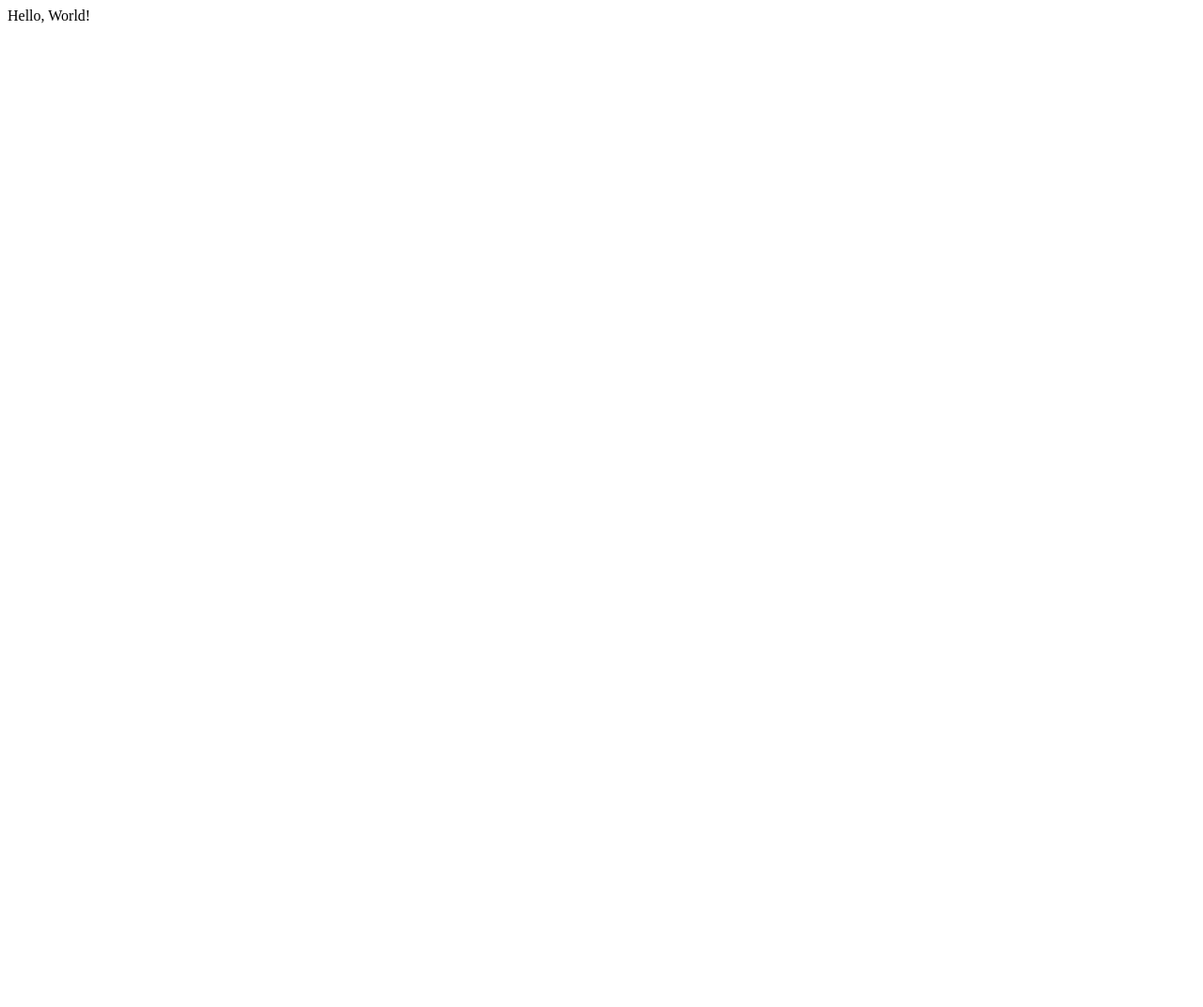
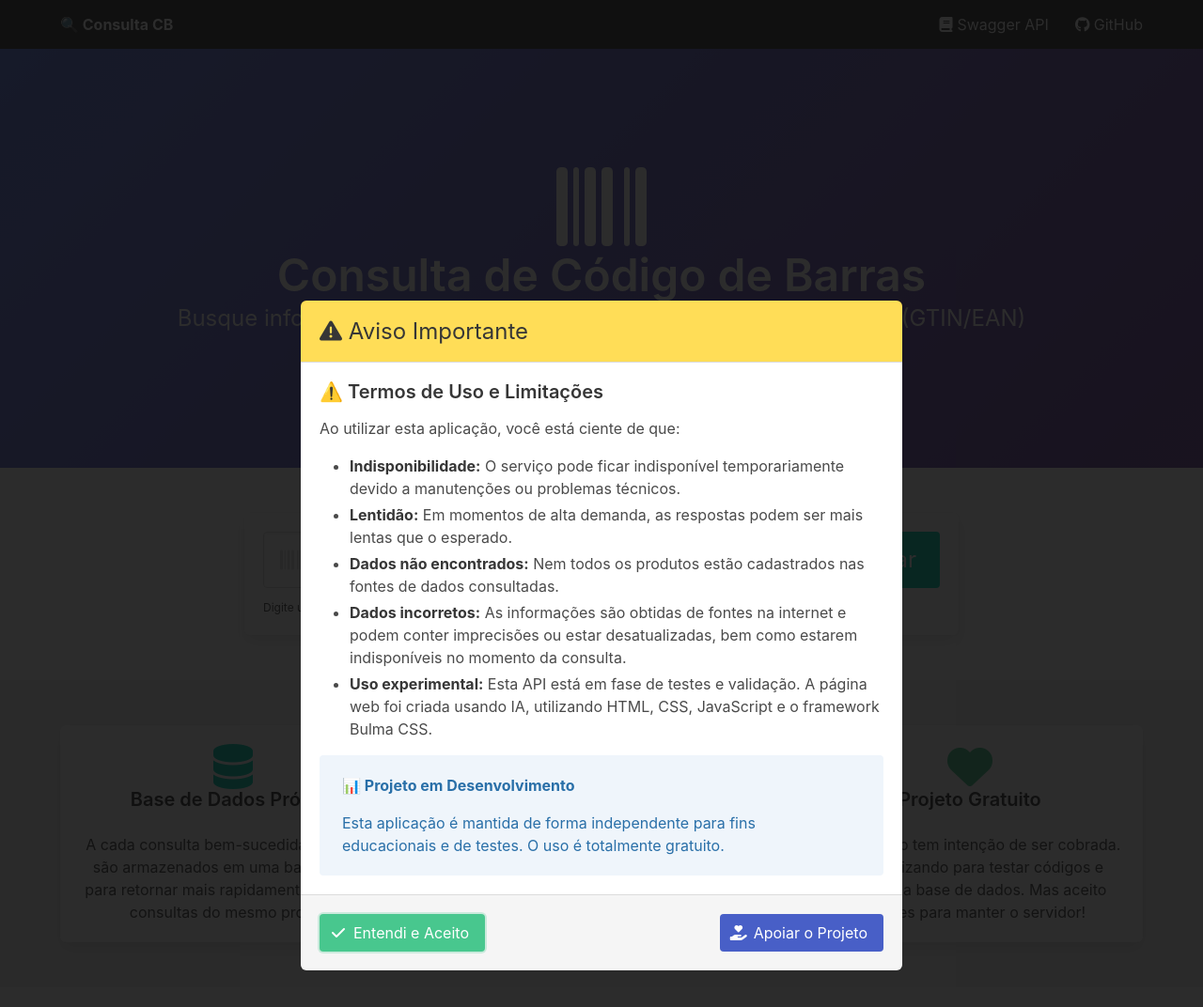
Before and after one commit to lhrp/consultaCB, a Flask app: page / in a window 1280 px wide. Before the commit the part shown is almost empty. Shown: the top 1072 px of the page at 94% size. Run offline with Flask 3, Linux system fonts and the light colour scheme.

Commit message:
Ajustes na página WEB

```diff
--- a/app.py
+++ b/app.py
@@ -55,7 +55,55 @@ def createAPP():
 
     @app.route('/')
     def home():
-        return "Hello, World!"
+        from flask import render_template
+        return render_template('home.html', title='Consulta de Código de Barras')
+
+    @app.route('/consultar', methods=['GET', 'POST'])
+    def consultar():
+        from flask import render_template, request
+        from routes.consultaAPI import consultaDados
+
+        resultado = None
+        erro = None
+        barcode = None
+        imagem_url = None
+
+        if request.method == 'POST':
+            barcode = request.form.get('barcode', '').strip()
+
+            if barcode and barcode.isdigit() and 8 <= len(barcode) <= 14:
+                try:
+                    # Consulta os dados do produto
+                    dadosCB = consultaDados(barcode, 1)
+
+                    if dadosCB.status_code == 200:
+                        data = dadosCB.json()
+
+                        # Verifica se a resposta tem a estrutura esperada
+                        if data.get('status') == 'success' and 'data' in data:
+                            resultado = data['data']
+                            # URL da imagem para ser carregada pelo template
+                            imagem_url = f"/api/codigoBarra/{barcode}/imagem"
+                        else:
+                            erro = data.get('message', 'Produto não encontrado')
+                    else:
+                        try:
+                            error_data = dadosCB.json()
+                            erro = error_data.get('message', f'Erro {dadosCB.status_code}: Não foi possível consultar o código de barras')
+                        except:
+                            erro = f'Erro {dadosCB.status_code}: Não foi possível consultar o código de barras'
+
+                except Exception as e:
+                    erro = f'Erro ao consultar: {str(e)}'
+            else:
+                erro = 'Por favor, digite um código de barras válido (8 a 14 dígitos)'
+
+        return render_template('home.html',
+                             title='Consulta de Código de Barras',
+                             resultado=resultado,
+                             erro=erro,
+                             barcode=barcode,
+                             imagem_url=imagem_url)
 
     return app
 
--- a/templates/base.html
+++ b/templates/base.html
@@ -2,14 +2,113 @@
 <!doctype html>
 <html lang="pt-BR">
   <head>
-
     <meta charset="utf-8">
-    <title>{{ title or "Minha API" }}</title>
+    <meta name="viewport" content="width=device-width, initial-scale=1">
+    <title>{{ title or "Consulta de Código de Barras" }}</title>
     <link rel="icon" type="image/svg+xml"
           href="{{ url_for('static', filename='img/favicon.svg') }}">
-  {% block head %}{% endblock %}
+
+    <!-- Bulma CSS -->
+    <link rel="stylesheet" href="https://cdn.jsdelivr.net/npm/bulma@0.9.4/css/bulma.min.css">
+
+    <!-- Font Awesome para ícones -->
+    <link rel="stylesheet" href="https://cdnjs.cloudflare.com/ajax/libs/font-awesome/6.4.0/css/all.min.css">
+
+    {% block head %}{% endblock %}
+
+    <style>
+      html, body {
+        height: 100%;
+      }
+      .main-content {
+        min-height: calc(100vh - 52px);
+      }
+    </style>
   </head>
   <body>
-    {% block content %}{% endblock %}
+    <!-- Navbar -->
+    <nav class="navbar is-dark" role="navigation" aria-label="main navigation">
+      <div class="container">
+        <div class="navbar-brand">
+          <a class="navbar-item" href="/">
+            <strong>🔍 Consulta CB</strong>
+          </a>
+
+          <a role="button" class="navbar-burger" aria-label="menu" aria-expanded="false" data-target="navbarMenu">
+            <span aria-hidden="true"></span>
+            <span aria-hidden="true"></span>
+            <span aria-hidden="true"></span>
+          </a>
+        </div>
+
+        <div id="navbarMenu" class="navbar-menu">
+          <!-- <div class="navbar-start">
+            <a class="navbar-item" href="/">
+              <span class="icon"><i class="fas fa-home"></i></span>
+              <span>Início</span>
+            </a>
+          </div> -->
+
+          <div class="navbar-end">
+            <a class="navbar-item" href="/api/docs" target="_blank">
+              <span class="icon"><i class="fas fa-book"></i></span>
+              <span>Swagger API</span>
+            </a>
+            <a class="navbar-item" href="https://github.com/lhrp/consultaCB" target="_blank">
+              <span class="icon"><i class="fab fa-github"></i></span>
+              <span>GitHub</span>
+            </a>
+          </div>
+        </div>
+      </div>
+    </nav>
+
+    <!-- Main Content -->
+    <main class="main-content">
+      {% block content %}{% endblock %}
+    </main>
+
+    <!-- Footer -->
+    <footer class="footer">
+      <div class="content has-text-centered">
+        <p>
+          <strong>Consulta de Código de Barras</strong> - Projeto Gratuito e de Código Aberto
+        </p>
+        <p>
+          <a href="/api/docs" target="_blank">
+            <span class="icon"><i class="fas fa-book"></i></span> Documentação API
+          </a> |
+          <a href="https://github.com/lhrp/consultaCB" target="_blank">
+            <span class="icon"><i class="fab fa-github"></i></span> GitHub
+          </a> |
+          <a href="https://apoia.se/lhrp" target="_blank" class="has-text-danger">
+            <span class="icon"><i class="fas fa-heart"></i></span> Apoiar o Projeto
+          </a>
+        </p>
+        <p class="is-size-7 has-text-grey">
+          Desenvolvido para fins educacionais e de testes
+        </p>
+      </div>
+    </footer>
+
+    <!-- Script para mobile menu -->
+    <script>
+      document.addEventListener('DOMContentLoaded', () => {
+        const $navbarBurgers = Array.prototype.slice.call(document.querySelectorAll('.navbar-burger'), 0);
+
+        if ($navbarBurgers.length > 0) {
+          $navbarBurgers.forEach( el => {
+            el.addEventListener('click', () => {
+              const target = el.dataset.target;
+              const $target = document.getElementById(target);
+              el.classList.toggle('is-active');
+              $target.classList.toggle('is-active');
+            });
+          });
+        }
+      });
+    </script>
+
+    {% block scripts %}{% endblock %}
   </body>
 </html>
--- /dev/null
+++ b/templates/home.html
@@ -0,0 +1,321 @@
+<!-- templates/home.html -->
+{% extends "base.html" %}
+
+{% block head %}
+<style>
+  .hero {
+    background: linear-gradient(135deg, #667eea 0%, #764ba2 100%);
+  }
+
+  .result-card {
+    margin-top: 2rem;
+  }
+
+  .json-viewer {
+    background-color: #f5f5f5;
+    border: 1px solid #dbdbdb;
+    border-radius: 4px;
+    padding: 1rem;
+    overflow-x: auto;
+    font-family: 'Courier New', monospace;
+    font-size: 0.9rem;
+    white-space: pre-wrap;
+    word-wrap: break-word;
+  }
+
+  .product-image {
+    max-width: 100%;
+    height: auto;
+    border-radius: 8px;
+    box-shadow: 0 2px 8px rgba(0,0,0,0.1);
+  }
+
+  .loading {
+    display: none;
+  }
+
+  .loading.is-active {
+    display: block;
+  }
+
+  .modal-card-head {
+    background-color: #ffdd57;
+  }
+
+  .modal-card-title {
+    color: #363636;
+  }
+</style>
+{% endblock %}
+
+{% block content %}
+<!-- Modal de Aceite -->
+<div class="modal is-active" id="disclaimerModal">
+  <div class="modal-background"></div>
+  <div class="modal-card">
+    <header class="modal-card-head">
+      <p class="modal-card-title">
+        <span class="icon"><i class="fas fa-exclamation-triangle"></i></span>
+        Aviso Importante
+      </p>
+    </header>
+    <section class="modal-card-body">
+      <div class="content">
+        <h4>⚠️ Termos de Uso e Limitações</h4>
+        <p>Ao utilizar esta aplicação, você está ciente de que:</p>
+        <ul>
+          <li><strong>Indisponibilidade:</strong> O serviço pode ficar indisponível temporariamente devido a manutenções ou problemas técnicos.</li>
+          <li><strong>Lentidão:</strong> Em momentos de alta demanda, as respostas podem ser mais lentas que o esperado.</li>
+          <li><strong>Dados não encontrados:</strong> Nem todos os produtos estão cadastrados nas fontes de dados consultadas.</li>
+          <li><strong>Dados incorretos:</strong> As informações são obtidas de fontes na internet e podem conter imprecisões ou estar desatualizadas, bem como estarem indisponíveis no momento da consulta.</li>
+          <li><strong>Uso experimental:</strong> Esta API está em fase de testes e validação. A página web foi criada usando IA, utilizando HTML, CSS, JavaScript e o framework Bulma CSS.</li>
+        </ul>
+        <div class="notification is-info is-light">
+          <p><strong>📊 Projeto em Desenvolvimento</strong></p>
+          <p>Esta aplicação é mantida de forma independente para fins educacionais e de testes. O uso é totalmente gratuito.</p>
+        </div>
+      </div>
+    </section>
+    <footer class="modal-card-foot" style="justify-content: space-between;">
+      <button class="button is-success" id="acceptButton">
+        <span class="icon"><i class="fas fa-check"></i></span>
+        <span>Entendi e Aceito</span>
+      </button>
+      <a href="https://apoia.se/lhrp" target="_blank" class="button is-link">
+        <span class="icon"><i class="fas fa-hand-holding-heart"></i></span>
+        <span>Apoiar o Projeto</span>
+      </a>
+    </footer>
+  </div>
+</div>
+
+<!-- Hero Section -->
+<section class="hero is-medium">
+  <div class="hero-body">
+    <div class="container has-text-centered">
+      <h1 class="title is-1 has-text-white">
+        <span class="icon is-large">
+          <i class="fas fa-barcode fa-2x"></i>
+        </span>
+        <br>
+        Consulta de Código de Barras
+      </h1>
+      <h2 class="subtitle is-4 has-text-white">
+        Busque informações detalhadas de produtos pelo código de barras (GTIN/EAN)
+      </h2>
+    </div>
+  </div>
+</section>
+
+<!-- Search Section -->
+<section class="section">
+  <div class="container">
+    <div class="columns is-centered">
+      <div class="column is-8">
+        <div class="box">
+          <form method="POST" action="/consultar">
+            <div class="field has-addons">
+              <div class="control is-expanded has-icons-left">
+                <input
+                  class="input is-large"
+                  type="text"
+                  name="barcode"
+                  id="barcodeInput"
+                  placeholder="Digite o código de barras (ex: 7891000100103)"
+                  pattern="[0-9]{8,14}"
+                  value="{{ barcode or '' }}"
+                  required
+                >
+                <span class="icon is-left">
+                  <i class="fas fa-barcode"></i>
+                </span>
+              </div>
+              <div class="control">
+                <button class="button is-primary is-large" type="submit">
+                  <span class="icon">
+                    <i class="fas fa-search"></i>
+                  </span>
+                  <span>Consultar</span>
+                </button>
+              </div>
+            </div>
+            <p class="help">Digite um código de barras válido (8 a 14 dígitos)</p>
+          </form>
+        </div>
+
+        <!-- Error Message -->
+        {% if erro %}
+        <div id="errorMessage">
+          <article class="message is-danger">
+            <div class="message-header">
+              <p>Erro na Consulta</p>
+              <button class="delete" aria-label="delete" onclick="this.parentElement.parentElement.style.display='none'"></button>
+            </div>
+            <div class="message-body">{{ erro }}</div>
+          </article>
+        </div>
+        {% endif %}
+
+        <!-- Results -->
+        {% if resultado %}
+        <div id="results">
+          <!-- Product Info Card -->
+          <div class="card result-card">
+            <div class="card-content">
+              <div class="columns">
+                {% if imagem_url %}
+                <div class="column is-4">
+                  <figure class="image">
+                    <img src="{{ imagem_url }}" class="product-image" alt="Imagem do produto" onerror="this.parentElement.parentElement.style.display='none'">
+                  </figure>
+                </div>
+                <div class="column is-8">
+                {% else %}
+                <div class="column">
+                {% endif %}
+                  <div class="content">
+                    <h3 class="title is-4">Informações do Produto</h3>
+
+                    <div class="field">
+                      <label class="label">Código de Barras:</label>
+                      <div class="control">
+                        <input class="input" type="text" value="{{ resultado.codigoBarraProduto }}" readonly>
+                      </div>
+                    </div>
+
+                    <div class="field">
+                      <label class="label">Nome do Produto:</label>
+                      <div class="control">
+                        <input class="input" type="text" value="{{ resultado.nomeProduto }}" readonly>
+                      </div>
+                    </div>
+
+                    <div class="field">
+                      <label class="label">Marca:</label>
+                      <div class="control">
+                        <input class="input" type="text" value="{{ resultado.marcaProduto }}" readonly>
+                      </div>
+                    </div>
+                  </div>
+                </div>
+              </div>
+
+              <!-- JSON Data -->
+              <div class="content" style="margin-top: 2rem;">
+                <h4 class="title is-5">
+                  <span class="icon"><i class="fas fa-code"></i></span>
+                  Dados JSON Completos
+                </h4>
+                <div class="json-viewer">{{ resultado | tojson(indent=2) }}</div>
+              </div>
+
+              <div class="buttons is-centered" style="margin-top: 1rem;">
+                <button class="button is-info" onclick="copyJSON()">
+                  <span class="icon"><i class="fas fa-copy"></i></span>
+                  <span>Copiar JSON</span>
+                </button>
+                <a href="/" class="button">
+                  <span class="icon"><i class="fas fa-redo"></i></span>
+                  <span>Nova Consulta</span>
+                </a>
+              </div>
+            </div>
+          </div>
+        </div>
+        {% endif %}
+      </div>
+    </div>
+  </div>
+</section>
+
+<!-- Info Section -->
+<section class="section has-background-light">
+  <div class="container">
+    <div class="columns">
+      <div class="column is-4">
+        <div class="box has-text-centered">
+          <span class="icon is-large has-text-primary">
+            <i class="fas fa-database fa-3x"></i>
+          </span>
+          <h3 class="title is-5">Base de Dados Própria</h3>
+          <p>A cada consulta bem-sucedida, os dados são armazenados em uma base própria para retornar mais rapidamente em novas consultas do mesmo produto</p>
+        </div>
+      </div>
+      <div class="column is-4">
+        <div class="box has-text-centered">
+          <span class="icon is-large has-text-warning">
+            <i class="fas fa-flask fa-3x"></i>
+          </span>
+          <h3 class="title is-5">Em Validação</h3>
+          <p>Estou testando a quantidade de requisições simultâneas que o servidor suporta. Pode haver lentidão em caso de muitos acessos</p>
+        </div>
+      </div>
+      <div class="column is-4">
+        <div class="box has-text-centered">
+          <span class="icon is-large has-text-success">
+            <i class="fas fa-heart fa-3x"></i>
+          </span>
+          <h3 class="title is-5">Projeto Gratuito</h3>
+          <p>Esta API não tem intenção de ser cobrada. Estou utilizando para testar códigos e alimentar a base de dados. Mas aceito doações para manter o servidor!</p>
+        </div>
+      </div>
+    </div>
+  </div>
+</section>
+{% endblock %}
+
+{% block scripts %}
+<script>
+  // Function to copy JSON data
+  function copyJSON() {
+    const jsonViewer = document.querySelector('.json-viewer');
+    if (jsonViewer) {
+      const jsonText = jsonViewer.textContent;
+      navigator.clipboard.writeText(jsonText).then(() => {
+        // Show success notification
+        const btn = event.target.closest('button');
+        const originalHTML = btn.innerHTML;
+        btn.innerHTML = '<span class="icon"><i class="fas fa-check"></i></span><span>Copiado!</span>';
+        btn.classList.add('is-success');
+
+        setTimeout(() => {
+          btn.innerHTML = originalHTML;
+          btn.classList.remove('is-success');
+        }, 2000);
+      }).catch(err => {
+        alert('Erro ao copiar JSON: ' + err.message);
+      });
+    }
+  }
+
+  // Modal disclaimer control
+  document.addEventListener('DOMContentLoaded', () => {
+    const modal = document.getElementById('disclaimerModal');
+    const acceptButton = document.getElementById('acceptButton');
+
+    // Check if user already accepted
+    const hasAccepted = localStorage.getItem('disclaimerAccepted');
+
+    if (hasAccepted === 'true') {
+      modal.classList.remove('is-active');
+      document.getElementById('barcodeInput').focus();
+    } else {
+      // Focus on accept button if modal is shown
+      acceptButton.focus();
+    }
+
+    // Handle accept button click
+    acceptButton.addEventListener('click', () => {
+      localStorage.setItem('disclaimerAccepted', 'true');
+      modal.classList.remove('is-active');
+      document.getElementById('barcodeInput').focus();
+    });
+
+    // Scroll to results if they exist
+    const results = document.getElementById('results');
+    if (results) {
+      results.scrollIntoView({ behavior: 'smooth', block: 'start' });
+    }
+  });
+</script>
+{% endblock %}
```
Also changed, not shown: README.md.
